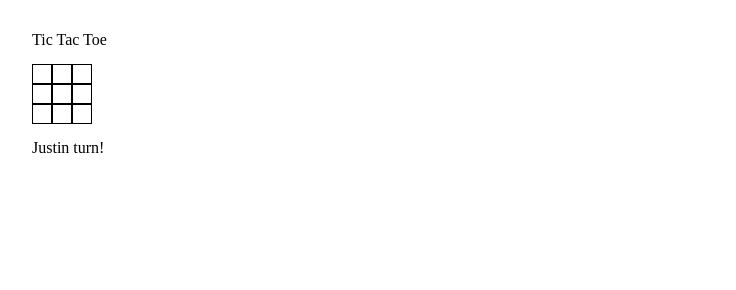
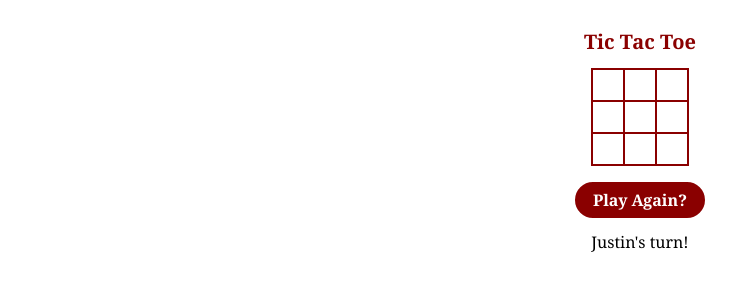
Before and after one commit to jduong09/topTicTacToe, a plain HTML site: page index.html in a window 1280 px wide. Shown: the whole page, without its empty margins (0-736 px from the left). Drawn offline with Linux system fonts and the light colour scheme.

Commit message:
Fixed javascript error where players name would be undefined when switching turns. Added pointer-events:none to game tiles after game over clause is reached.

```diff
--- a/assets/css/meyers_reset.css
+++ b/assets/css/meyers_reset.css
@@ -10,7 +10,7 @@ table, caption, tbody, tfoot, thead, tr, th, td,
 article, aside, canvas, details, embed,
 figure, figcaption, footer, header, hgroup,
 menu, nav, output, ruby, section, summary,
-time, mark, audio, video {
+time, mark, audio, video, button {
 	margin: 0;
 	padding: 0;
 	border: 0;
@@ -18,6 +18,11 @@ time, mark, audio, video {
 	font: inherit;
 	vertical-align: baseline;
 	box-sizing: border-box;
+}
+/* Button Reset */
+button {
+	background: none;
+	border: none;
 }
 /* HTML5 display-role reset for older browsers */
 article, aside, details, figcaption, figure,
--- a/assets/css/styles.css
+++ b/assets/css/styles.css
@@ -1,25 +1,62 @@
+body {
+  font-family: 'Noto Serif', serif;
+}
+
 .hide {
   display: none !important;
 }
 
 main {
   padding: 2rem;
+  text-align: center;
 }
 
 h1 {
   margin-bottom: 1rem;
+  font-size: 1.25rem;
+  font-weight: 700;
+  color: hsl(0, 100%, 27%);
 }
 
 #div-game-board {
+  width: fit-content;
+  margin: 0 auto 1rem auto;
   display: grid;
-  grid-template-columns: repeat(3, 20px);
-  grid-template-rows: repeat(3, 20px);
-  margin-bottom: 1rem;
+  grid-template-columns: repeat(3, 32px);
+  grid-template-rows: repeat(3, 32px);
+  justify-content: center;
+  border: .5px solid hsl(0, 100%, 27%);
 }
 
 .game-tile {
+  width: 32px;
+  height: 32px;
+  display: flex;
+  justify-content: center;
+  align-items: center;
+  border: .5px solid hsl(0, 100%, 27%);
+}
+
+#btn-play-again {
   display: block;
-  width: 20px;
-  height: 20px;
-  border: 1px solid black;
+  padding: .5rem 1rem;
+  margin: 0 auto 1rem auto;
+  font-weight: 700;
+  color: hsl(0, 0%, 100%);
+  background-color: hsl(0, 100%, 27%);
+  border: 2px solid hsl(0, 100%, 27%);
+  border-radius: 500px;
 }
+
+
+/* Active States */
+#btn-play-again:hover {
+  color: hsl(0, 100%, 27%);
+  background-color: hsl(0, 0%, 100%);
+  cursor: pointer;
+}
+
+/* Game Over CSS */
+#div-game-board.game-over > .game-tile {
+  pointer-events: none;
+}
--- a/assets/js/game.js
+++ b/assets/js/game.js
@@ -1,8 +1,4 @@
 /*
-  1. Game object needs two players, it needs a board object.
-  2. Needs a variable to know whose turn it is.
-
-
   Game Walkthrough
   Game decides who will go first, either player 1 or player 2.
   Game console.logs whose turn it is.
@@ -24,10 +20,12 @@ const playerFactory = (name, marker) => {
 const gameBoard = () => {
   let _board = ['', '', '', '', '', '', '', '', ''];
 
+  /*
   const displayBoard = () => {
     // Display board on browser.
     console.log(_board);
   }
+  */
 
   const updateBoard = (marker, location) => {
     // Place player marker on board
@@ -37,7 +35,6 @@ const gameBoard = () => {
     _board[arraySplitLocation[0] * 3 + arraySplitLocation[1]] = marker;
 
     spanGameTile.innerHTML = marker;
-    console.log(_board);
   }
 
   const resetBoard = () => {
@@ -132,13 +129,14 @@ const gameBoard = () => {
     return false;
   }
 
-  return { displayBoard, updateBoard, resetBoard, gameOver };
+  return { updateBoard, resetBoard, gameOver };
 };
 
 const game = () => {
   const _playerOne = playerFactory('Justin', 'X');
   const _playerTwo = playerFactory('Dustin', 'O');
   const board = gameBoard();
+  const divGameBoard = document.getElementById('div-game-board');
   const btnPlayAgain = document.getElementById('btn-play-again');
   const gameOverDiv = document.getElementById('div-game-over-message');
   const currentPlayerTurn = document.getElementById('div-current-player-turn');
@@ -148,7 +146,7 @@ const game = () => {
   // private methods for game object
   const switchTurns = () => {
     playersTurn = (playersTurn === _playerOne) ? _playerTwo : _playerOne;
-    currentPlayerTurn.innerHTML = `${playersTurn._name} turn!`;
+    setCurrentPlayer(playersTurn._name);
   }
 
   const randomizeCurrentTurn = () => {
@@ -157,9 +155,9 @@ const game = () => {
     playersTurn = (randomNumber === 0) ? _playerOne : _playerTwo;
   }
 
-  const setCurrentPlayer = () => {
+  const setCurrentPlayer = (player) => {
     // Prompt user to pick a spot.
-    currentPlayerTurn.innerHTML = `${playersTurn._name} turn!`;
+    currentPlayerTurn.innerHTML = `${player._name}'s turn!`;
   }
 
   const placeMarker = (stringPos) => {
@@ -169,7 +167,7 @@ const game = () => {
   // Public Methods for game object
   const gameStart = () => {
     randomizeCurrentTurn();
-    setCurrentPlayer();
+    setCurrentPlayer(playersTurn);
   }
 
   const displayErrorMessage = () => {
@@ -180,6 +178,8 @@ const game = () => {
     placeMarker(stringPos);
 
     if (board.gameOver() === true) {
+      // Make board items unclickable.
+      divGameBoard.classList.add('game-over');
       // Game is over, unhide game over div to show game over message.
       gameOverDiv.innerHTML = `${playersTurn._name} wins!`;
       gameOverDiv.classList.remove('hide');
@@ -190,7 +190,7 @@ const game = () => {
       btnPlayAgain.classList.remove('hide');
     } else {
       switchTurns();
-      setCurrentPlayer();
+      setCurrentPlayer(playersTurn);
     }
   }
 
@@ -204,7 +204,7 @@ const game = () => {
     gameOverDiv.classList.add('hide');
     // Randomize player turn
     randomizeCurrentTurn();
-    setCurrentPlayer();
+    setCurrentPlayer(playersTurn);
     // Unhide player turn div
     currentPlayerTurn.classList.remove('hide');
   }
--- a/index.html
+++ b/index.html
@@ -4,6 +4,9 @@
   <meta charset="UTF-8">
   <meta http-equiv="X-UA-Compatible" content="IE=edge">
   <meta name="viewport" content="width=device-width, initial-scale=1.0">
+  <link rel="preconnect" href="https://fonts.googleapis.com">
+  <link rel="preconnect" href="https://fonts.gstatic.com" crossorigin>
+  <link href="https://fonts.googleapis.com/css2?family=Noto+Serif:wght@400;700&display=swap" rel="stylesheet">
   <link rel="stylesheet" type="text/css" href="./assets/css/meyers_reset.css">
   <link rel="stylesheet" type="text/css" href="./assets/css/styles.css">
   <script type="text/javascript" src="./assets/js/game.js"></script>
@@ -23,8 +26,8 @@
       <span class="game-tile" data-pos="2 1"></span>
       <span class="game-tile" data-pos="2 2"></span>
     </div>
-    <button id="btn-play-again" class="hide">Play Again?</button>
-    <div id="div-game-over-message" class="hide"></div>
+    <button id="btn-play-again" class="">Play Again?</button>
+    <div id="div-game-over-message" class=""></div>
     <div id="div-current-player-turn"></div>
   </main>
 </body>
```
